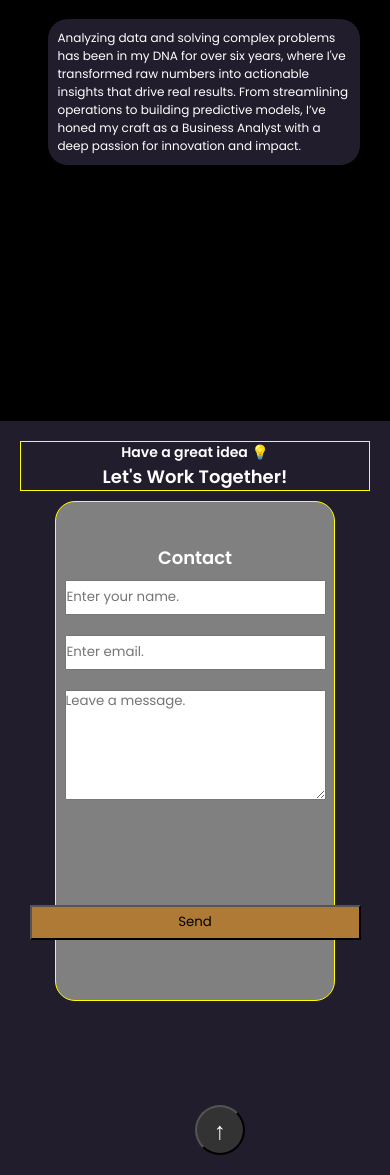
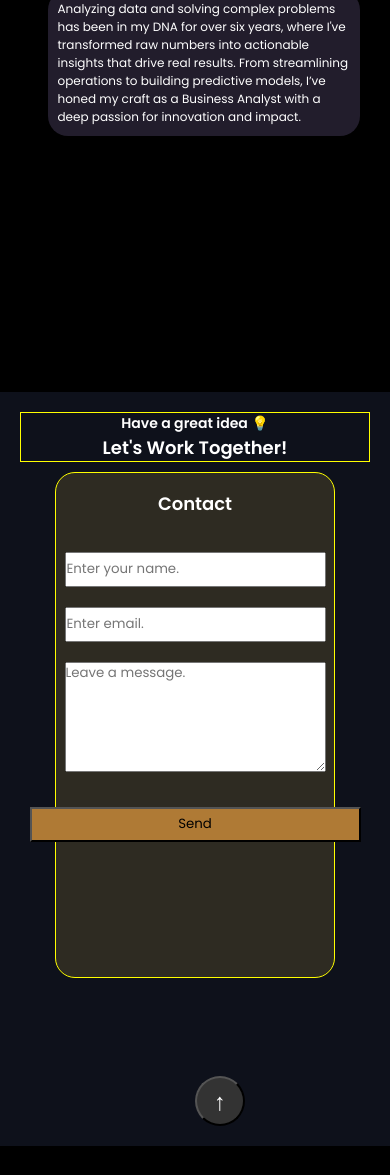
Before and after one commit to DebugJedi/MyPortfolio, a FastAPI app: page / in a window 390 px wide. Shown: the part 452-1627 px from the top of the page. After the commit the page ends 1598 px from the top, so only its background shows below. Run offline with FastAPI, Linux system fonts and the light colour scheme; some libraries are stand-ins or nearby versions.

Commit message:
responsive update

```diff
--- a/static/css/introStyle.css
+++ b/static/css/introStyle.css
@@ -47,6 +47,12 @@
     --background3: #34697e;
     --background4: #478197;
     --separator-fill: #D8A25E;
+
+    /* ++++ Final background-color ++++ */
+    --backgroud-page2: #0E111B;
+    --background-form: #2E2B22;
+    /* ++++ Final Measurements ++++ */
+    --form-height: 50vh;
 
     /* font-sizes */
 
@@ -227,7 +233,7 @@ main {
     grid-template-rows: 1fr;
     position: relative;
     row-gap: 0px;
-    min-height: calc(100vh - var(--header-height));
+    max-height: calc(100vh - var(--header-height));
 }
 
 .page-1 .box:first-child {
@@ -290,12 +296,12 @@ main {
 
 
 .page-2 {
-    background-color: var(--from-bg-img-11);
+    background-color: var(--backgroud-page2);
     display: grid;
     grid-area: mn;
-    grid-template-columns: 1.5fr 2fr;
-    grid-template-rows: 1fr 2fr;
-    height: 100vh;
+    grid-template-columns: 1fr 2fr;
+    grid-template-rows: 1fr 4fr;
+    height: calc( 100dvh - var(--header-height));
     white-space: 100vw;
     padding: 20px;
     overflow: hidden;
@@ -321,33 +327,37 @@ main {
 
 }
 
+/* .page-2 > *{
+    border: 1px solid white;
+} */
+
+
+
 .page-2 .box:nth-child(4)  {
     padding: 40px;
     border-radius: 20px;
-    padding-top: 5%;
+    padding-inline: 5vh;
+    padding-block: 0vh;
     position: relative;
     justify-content: center;
     align-items: center;
-    background-color: gray;
-    height: 70%;
+    background-color: var(--background-form);
+    height: calc(var(--form-height) + 10vh)
 }
 
+/* .page-2 .box:nth-child(4) .form > * {
+    border: 1px dashed darkorange;
+} */
+
 .page-2 .box:nth-child(4) .form {
-
     display: grid;
     grid-template-columns: 1fr;
     grid-template-rows: 1fr 2fr 1fr;
-    /* border: white 1px solid; */
     justify-content: center;
     align-items: center;
-    height: 100%;
+    height: var(--form-height);
     width: 100%;
-}
-
-
-
-.page-2 .box:nth-child(4) .form-heading {
-    text-align: center;
+    /* border: 1px solid yellow; */
 }
 
 .page-2 .box:nth-child(4) .form-container {
@@ -357,7 +367,8 @@ main {
     height: 100%;
     gap: 20px;
     position: relative;
-    top: -50px;
+
+
 }
 
 .page-2 .box:nth-child(4) [type="text"] {
@@ -368,22 +379,29 @@ main {
     height: 110px;
 }
 
+
+
 .page-2 .box:nth-child(4) .form-element button {
     height: 35px;
     width: 100%;
     background: var(--from-bg-img-4)  ;
     cursor: pointer;
     position: relative;
+    margin-block-end: calc( var(--form-height) + 5vh);
 }
 
+.page-2 .box:nth-child(4) .form-heading {
 
+    padding-block-start: 2vh;
+    color: #fff;
+    text-align: center;
+}
 
 .arrow-section {
     width: 100%;
     height: 0px;
     grid-area: ar;
     position: relative;
-
 }
 
 .arrow-button {
@@ -475,8 +493,6 @@ main {
         --traneo-01: all 1s ease-in-out;
     }
 
-
-
     .header {
         display: flex;
         position: fixed;
@@ -492,7 +508,7 @@ main {
         width: 100%;
         padding: 10px 0 25px;
         transform: translateX(-100%);
-        transition: var(--traneo-01);
+        transition: var(--tran-03);
     }
 
     .header .nav .nav__links {
@@ -572,7 +588,7 @@ main {
         grid-area: mn;
         gap: 10px;
         overflow: hidden;
-        height: calc( 100dvh - var(--header-height));
+
     }
 
     .page-2 .box:nth-child(1) {
```
